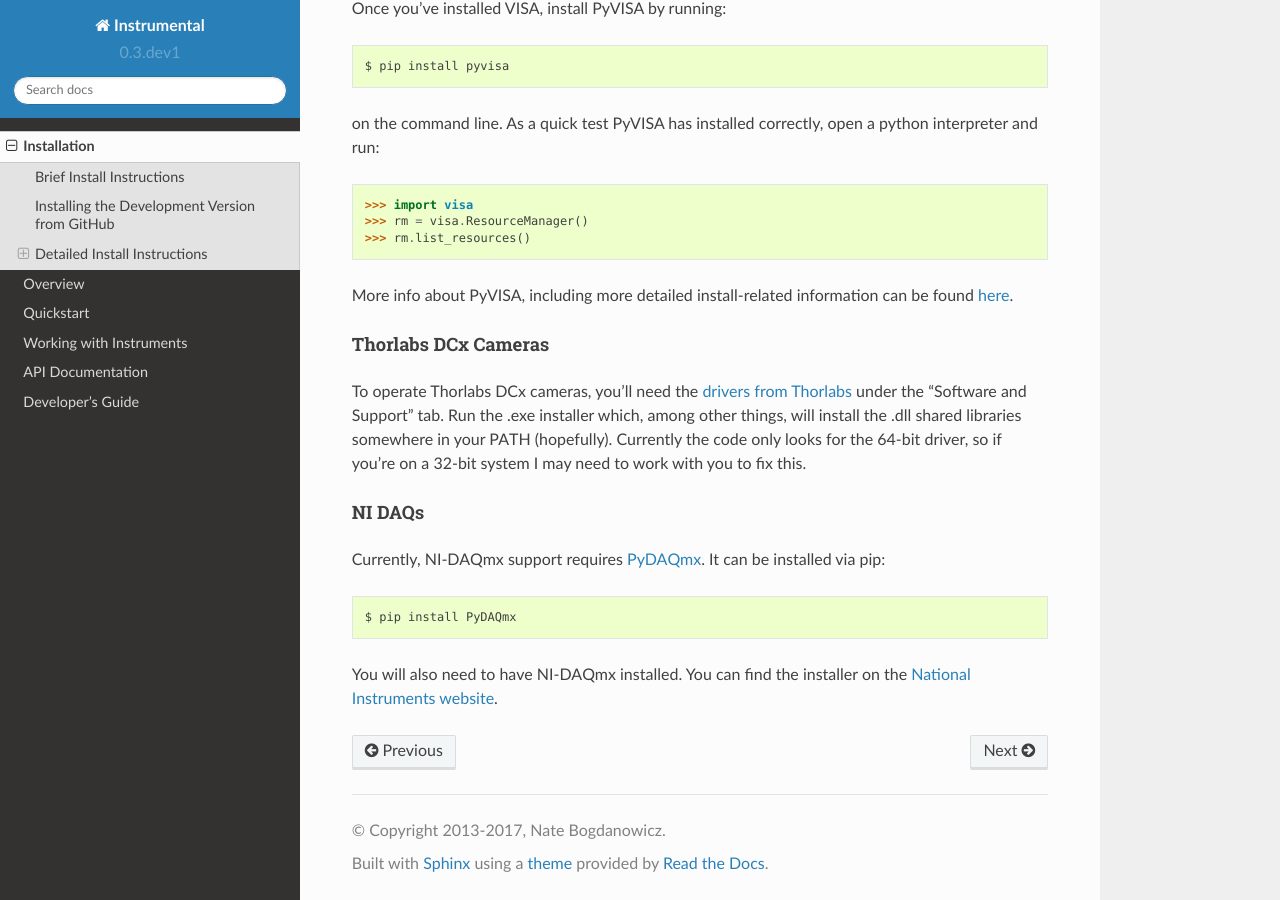
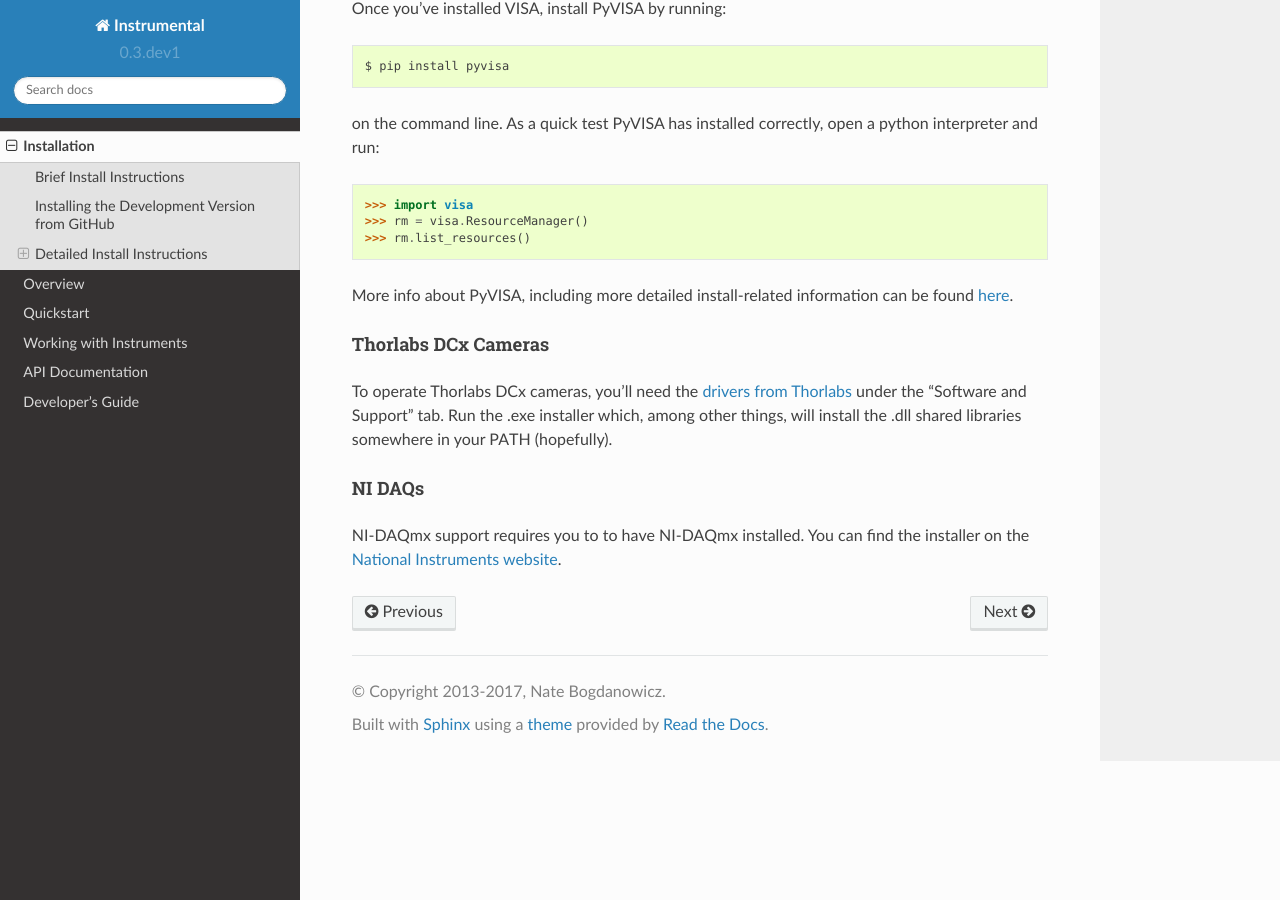
Before and after one commit to mabuchilab/Instrumental, a Sphinx documentation site: the page built from docs/install.rst, in a window 1280 px wide and 900 px high, scrolled down 1754 px. Built offline with Sphinx 7.4.7 and the Read the Docs theme 2.0.0, drawn with Linux system fonts in a browser that asks for light colours; formulas are drawn with MathJax 3.

Commit message:
Update out-of-date install instructions

```diff
--- a/docs/install.rst
+++ b/docs/install.rst
@@ -99,19 +99,11 @@ be found `here <http://pyvisa.readthedocs.org/en/latest/>`_.
 Thorlabs DCx Cameras
 """"""""""""""""""""
 To operate Thorlabs DCx cameras, you'll need the `drivers from Thorlabs
-<http://www.thorlabs.us/software_pages/ViewSoftwarePage.cfm?Code=DCx>`_ under
-the "Software and Support" tab. Run the .exe installer which, among other
-things, will install the .dll shared libraries somewhere in your PATH
-(hopefully). Currently the code only looks for the 64-bit driver, so if you're
-on a 32-bit system I may need to work with you to fix this.
-
+<http://www.thorlabs.us/software_pages/ViewSoftwarePage.cfm?Code=DCx>`_ under the "Software and
+Support" tab. Run the .exe installer which, among other things, will install the .dll shared
+libraries somewhere in your PATH (hopefully).
 
 NI DAQs
 """""""
-Currently, NI-DAQmx support requires `PyDAQmx
-<https://pythonhosted.org/PyDAQmx/>`_. It can be installed via pip::
-
-    $ pip install PyDAQmx
-
-You will also need to have NI-DAQmx installed. You can find the installer
-on the `National Instruments website <http://www.ni.com>`_.
+NI-DAQmx support requires you to to have NI-DAQmx installed. You can find the installer on the
+`National Instruments website <http://www.ni.com>`_.
```
